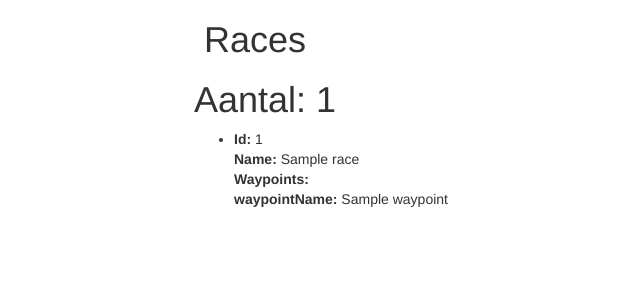
After one commit to KevinHoogendam/Websites-5, a Node server app: template views/races/races.handlebars in a window 1280 px wide. The commit adds this page. Shown: the top 300 px of the page, without its empty margins (176-816 px from the left). Run offline with Node 20, Linux system fonts and the light colour scheme; the template is opened without the code that fills it: most values are stand-ins (such as "Sample title", 1, 10 or a date in 2020); some libraries are stand-ins or nearby versions.

Commit message:
races bekijken

```diff
--- a/routes/login.js
+++ b/routes/login.js
@@ -47,6 +47,7 @@ module.exports = function(passport){
 		    }
 		);
 
+
 	// =====================================
     // GOOGLE ROUTES =======================
     // =====================================
--- a/views/account/profile.handlebars
+++ b/views/account/profile.handlebars
@@ -16,8 +16,7 @@
             </p>
         </div>
         <div class="well">
-            <a href="/authors">Authors</a><br />
-            <a href="/books">Books</a>
+            <a href="/races">Races</a><br />
         </div>
     </div>
     <!-- GOOGLE INFORMATION -->
--- /dev/null
+++ b/views/races/races.handlebars
@@ -0,0 +1,26 @@
+<div class="col-sm-6 col-sm-offset-3">
+
+    <h1><span class="fa"></span> Races</h1>
+
+    <!-- show any messages that come back with authentication -->
+    {{#if message }}
+        <div class="alert alert-danger">{{message}}</div>
+    {{/if}}
+
+    <h1>Aantal: {{races.length}}</h1>
+    <ul>
+        {{#each races}}
+        <li>
+            <div>
+                <strong>Id: </strong><span>{{_id}}</span><br />
+                <strong>Name: </strong><span>{{name}}</span><br />
+                <strong>Waypoints:</strong><br />
+                {{#each waypoints}}
+                <strong>waypointName: </strong><span>{{name}}</span><br />
+                {{/each}}
+            </div>
+        </li>
+        <br />
+        {{/each}}
+    </ul>
+</div>
```
Also changed, not shown: routes/races.js (+10 -10 lines).
